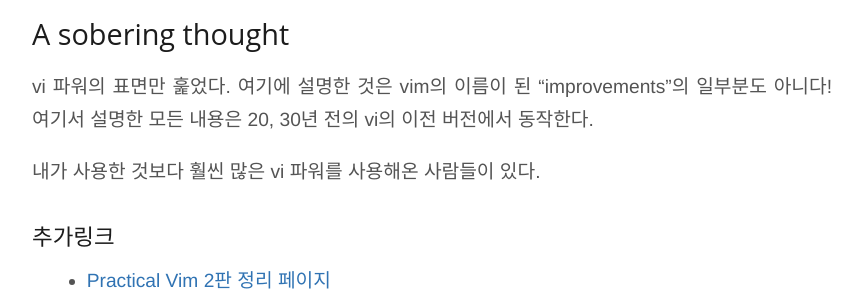
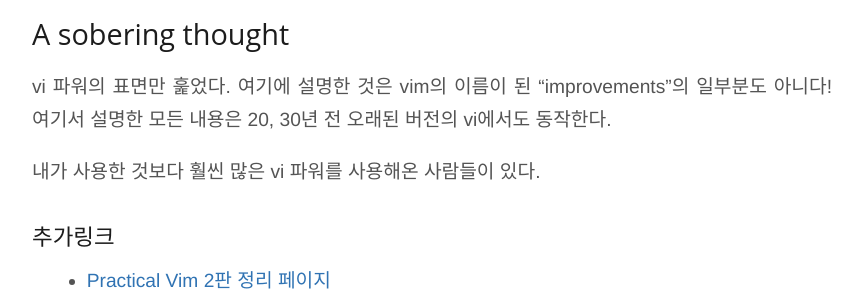
Before and after one commit to nolboo/nolboo.github.io, a Jekyll site: the page built from _posts/2017-03-05-grok-vi.md, in a window 1280 px wide and 900 px high, scrolled down 5933 px. Shown: the part 193-493 px from the top of the window, without its empty margins (208-1071 px from the left). Built offline with Jekyll 4.4.1, drawn with Linux system fonts in a browser that asks for light colours; nearby versions of some CDN libraries; a script that is not in the unit is left out; comment, search, counter and statistics services are not loaded.

Commit message:
Post grok vi

```diff
--- a/_posts/2017-03-05-grok-vi.md
+++ b/_posts/2017-03-05-grok-vi.md
@@ -92,7 +92,7 @@ vi에는 26 "마크"와 26 "레지스터"가 있다. 마크는 `m` 명령으로
 
 ## A sobering thought
 
-vi 파워의 표면만 훑었다. 여기에 설명한 것은 vim의 이름이 된 "improvements"의 일부분도 아니다! 여기서 설명한 모든 내용은 20, 30년 전의 vi의 이전 버전에서 동작한다.
+vi 파워의 표면만 훑었다. 여기에 설명한 것은 vim의 이름이 된 "improvements"의 일부분도 아니다! 여기서 설명한 모든 내용은 20, 30년 전 오래된 버전의 vi에서도 동작한다.
 
 내가 사용한 것보다 훨씬 많은 vi 파워를 사용해온 사람들이 있다.
 
```
